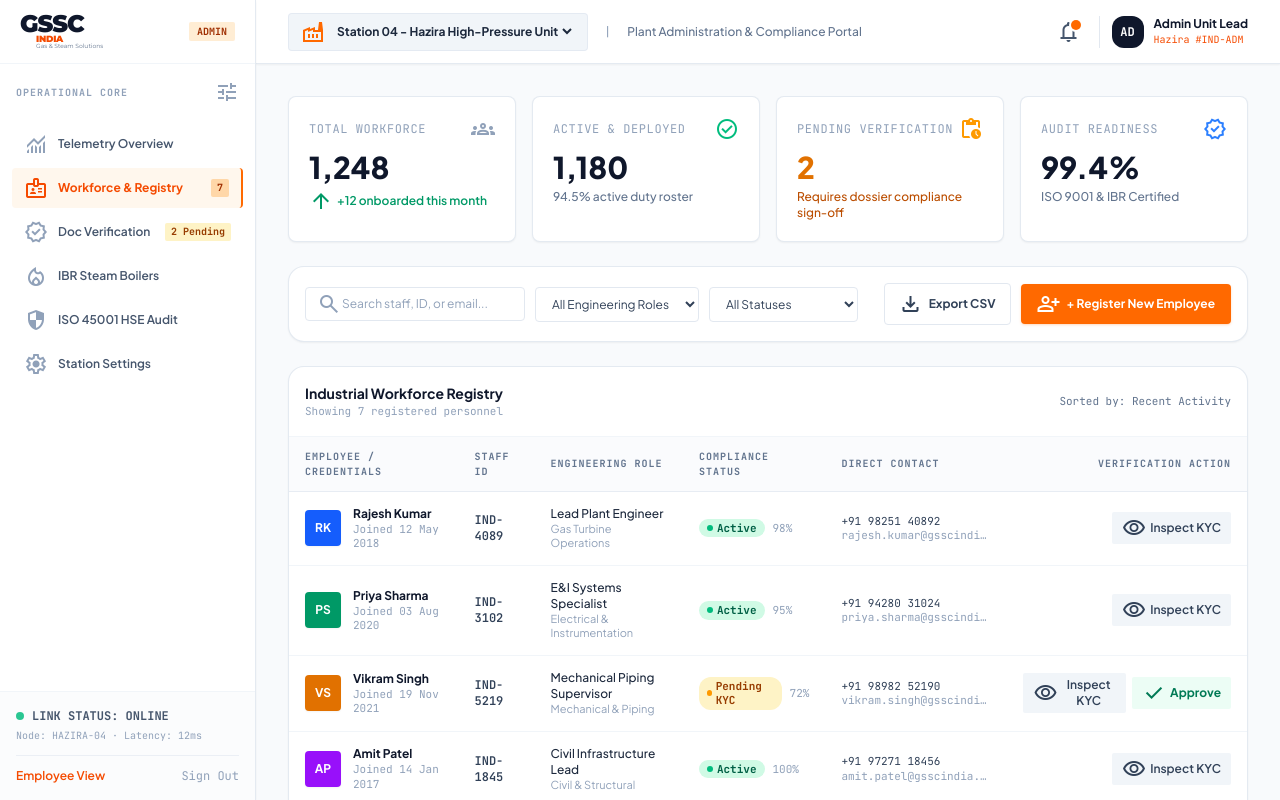
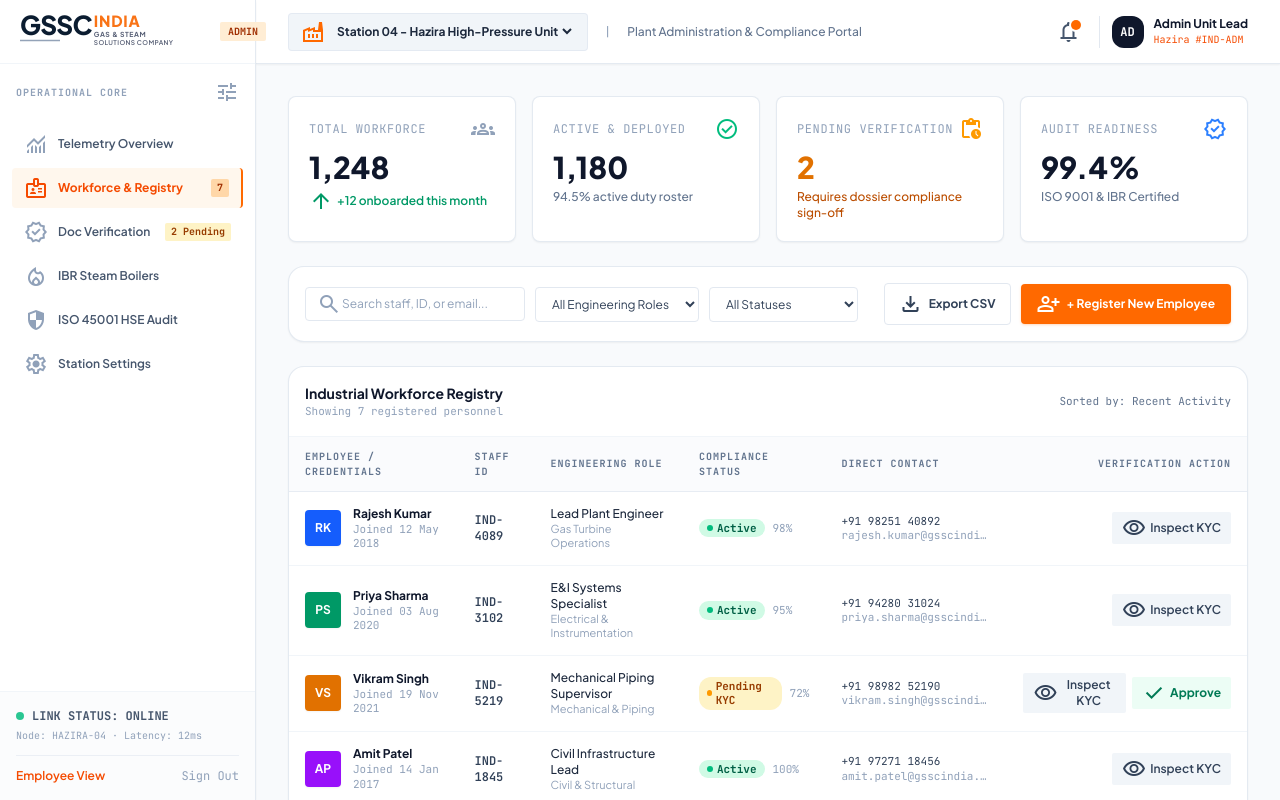
Before and after one commit to soumya1306/gssc-india, a Next.js app: page /admin in a window 1280 px wide. Shown: the top 800 px of the page. Built offline with nearby package versions, Linux system fonts and the light colour scheme.

Commit message:
feat(admin): update brand logo icon in dashboard sidebar

```diff
--- a/src/app/admin/page.tsx
+++ b/src/app/admin/page.tsx
@@ -2,7 +2,7 @@
 
 import { useState } from "react";
 import Link from "next/link";
-import { GSSCLogoText } from "@/components/GSSCLogo";
+import { GSSCLogo } from "@/components/GSSCLogo";
 import { initialEmployees, Employee } from "@/data/employees";
 
 export default function AdminDashboardPage() {
@@ -123,7 +123,7 @@ export default function AdminDashboardPage() {
         {/* Brand */}
         <div className="h-16 px-5 border-b border-slate-100 flex items-center justify-between">
           <Link href="/">
-            <GSSCLogoText />
+            <GSSCLogo />
           </Link>
           <span className="text-[10px] font-mono font-bold px-2 py-0.5 rounded bg-orange-100 text-orange-800">
             ADMIN
@@ -487,16 +487,14 @@ export default function AdminDashboardPage() {
                       <td className="py-3.5 px-4">
                         <div className="flex items-center gap-2">
                           <span
-                            className={`inline-flex items-center gap-1 px-2 py-0.5 rounded-full text-[11px] font-mono font-bold ${
-                              emp.status === "Active"
+                            className={`inline-flex items-center gap-1 px-2 py-0.5 rounded-full text-[11px] font-mono font-bold ${emp.status === "Active"
                                 ? "bg-emerald-100 text-emerald-800"
                                 : "bg-amber-100 text-amber-800"
-                            }`}
+                              }`}
                           >
                             <span
-                              className={`w-1.5 h-1.5 rounded-full ${
-                                emp.status === "Active" ? "bg-emerald-500" : "bg-amber-500"
-                              }`}
+                              className={`w-1.5 h-1.5 rounded-full ${emp.status === "Active" ? "bg-emerald-500" : "bg-amber-500"
+                                }`}
                             />
                             {emp.status}
                           </span>
@@ -754,11 +752,10 @@ export default function AdminDashboardPage() {
                   <div className="flex items-center gap-2">
                     <h3 className="text-lg font-bold text-slate-900">{inspectEmployee.name}</h3>
                     <span
-                      className={`text-[10px] font-mono px-2 py-0.5 rounded-full font-bold ${
-                        inspectEmployee.status === "Active"
+                      className={`text-[10px] font-mono px-2 py-0.5 rounded-full font-bold ${inspectEmployee.status === "Active"
                           ? "bg-emerald-100 text-emerald-800"
                           : "bg-amber-100 text-amber-800"
-                      }`}
+                        }`}
                     >
                       {inspectEmployee.status}
                     </span>
```
